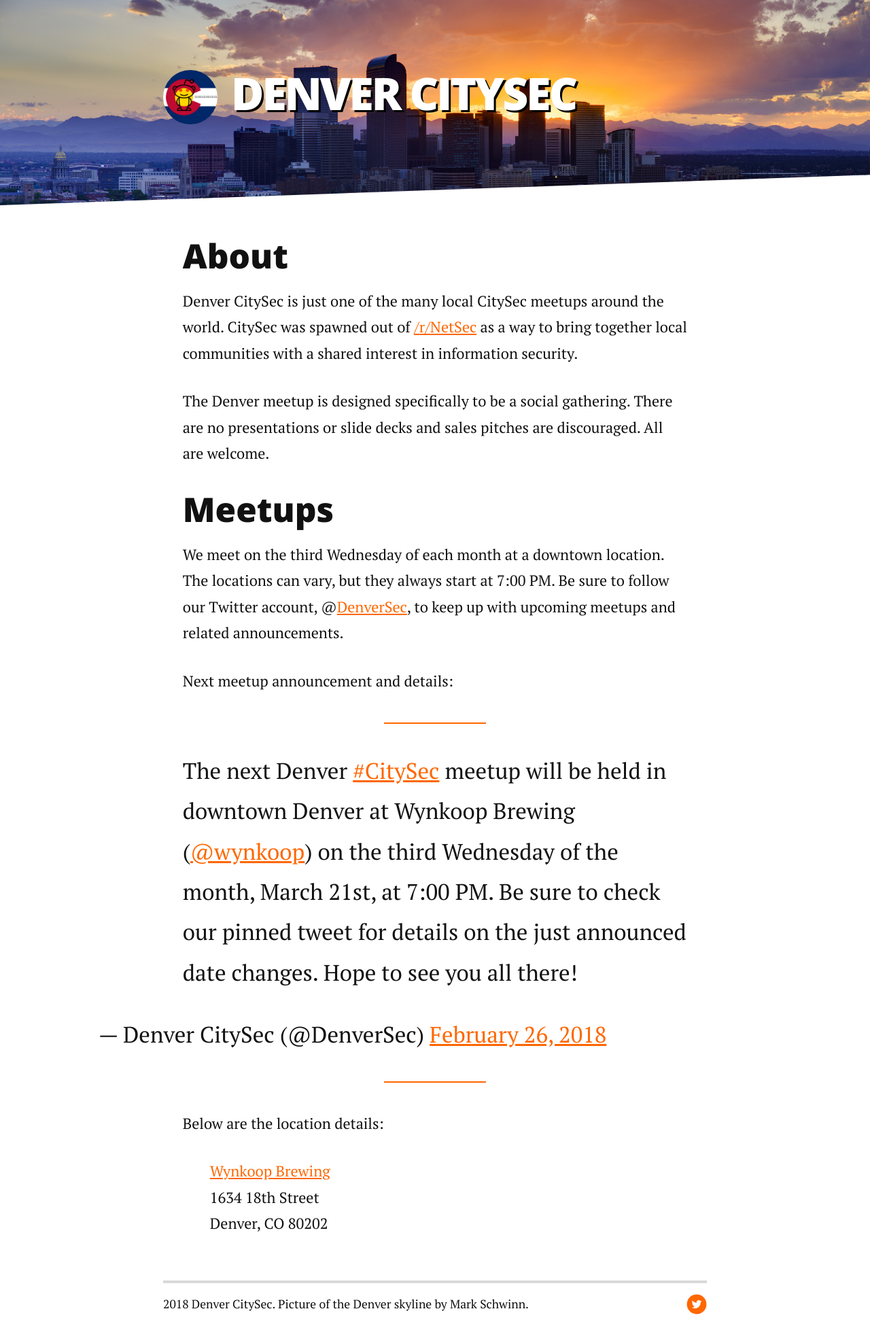
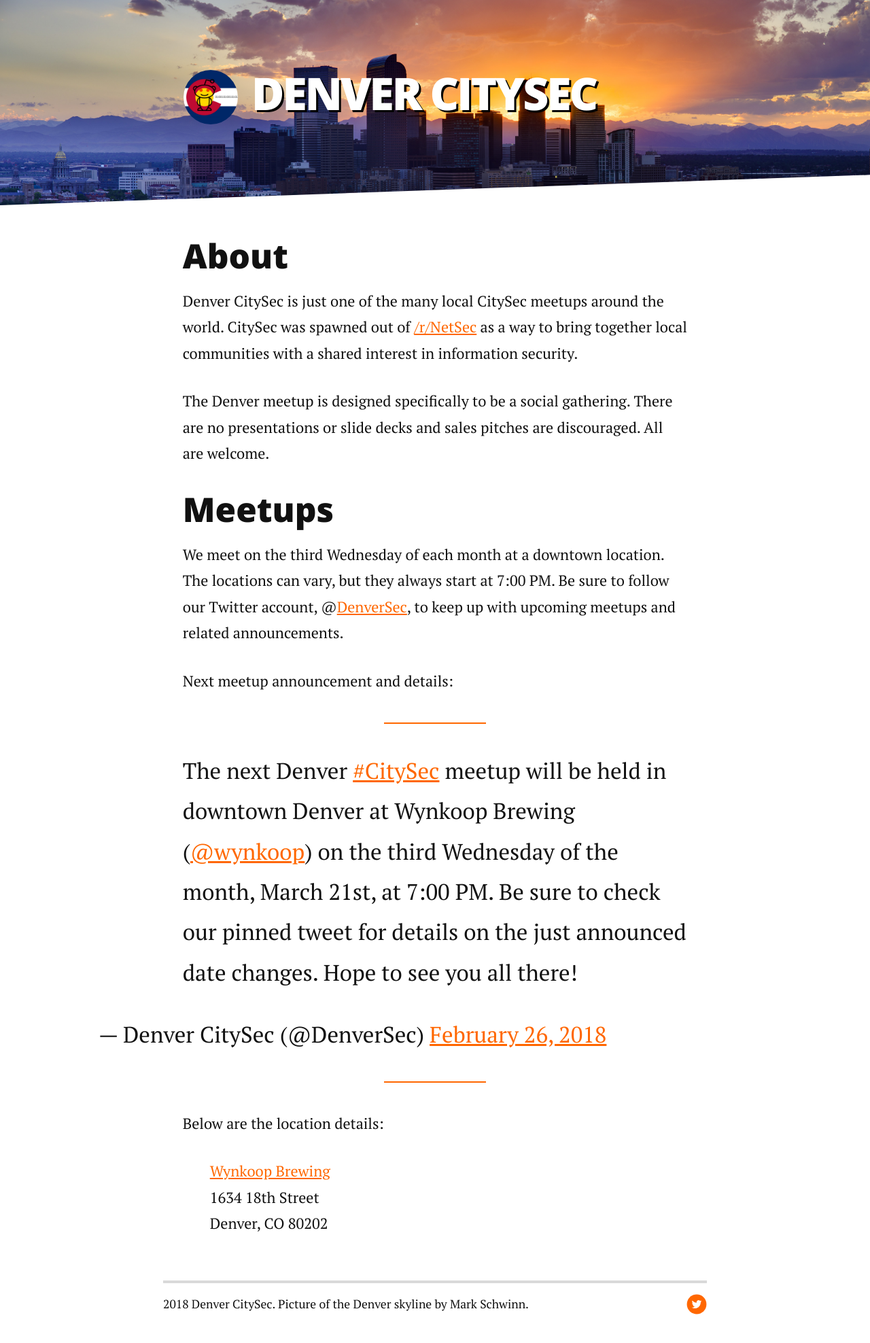
Before and after one commit to denversec/denversec.github.io, a Jekyll site: the page built from index.html, in a window 1280 px wide. Shown: the whole page at 68% size. Built offline with Jekyll 4.4.1, drawn with Linux system fonts in a browser that asks for light colours; nearby versions of some CDN libraries; comment, search, counter and statistics services are not loaded.

Commit message:
Move the header logo over a bit

```diff
--- a/assets/css/style.css
+++ b/assets/css/style.css
@@ -174,7 +174,7 @@
         width: 70px;
         height: 70px;
         margin-top: 0px;
-        margin-left: 0px;
+        margin-left: 30px;
         margin-right: 20px;
     }
 }
@@ -183,7 +183,7 @@
         width: 80px;
         height: 80px;
         margin-top: 0px;
-        margin-left: 0px;
+        margin-left: 30px;
         margin-right: 20px;
     }
 }
```
